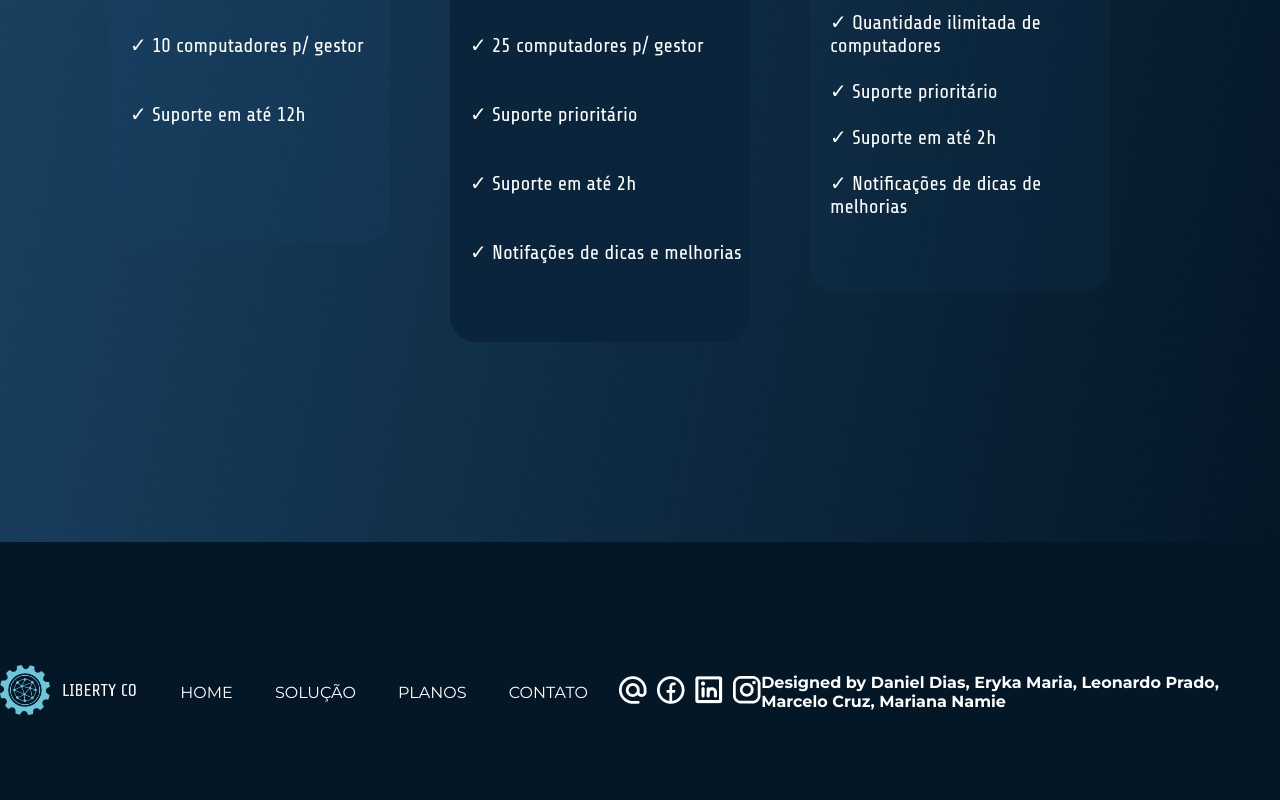
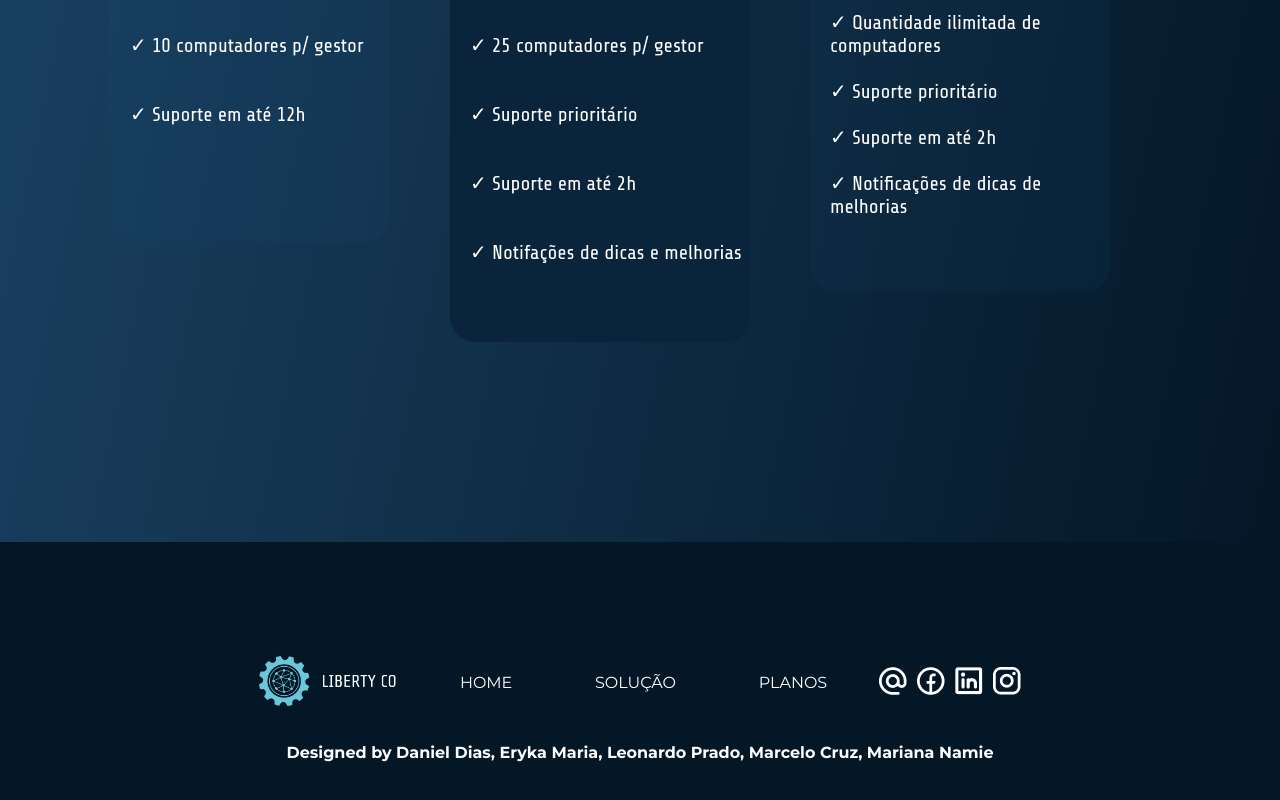
Before and after one commit to LeonardoLopesPrado/liberty-co, a plain HTML site: page site/public/Planos.html in a window 1280 px wide. Shown: the part 1221-2021 px from the top of the page. Drawn offline with Linux system fonts and the light colour scheme.

Commit message:
Alterado footer plans

```diff
--- a/site/public/Planos.html
+++ b/site/public/Planos.html
@@ -96,10 +96,15 @@
                     <img src="styles/assets/logo/logo_side.png" alt="LogoLibertyCo">
                 </div>
                 <ul class="items">
-                   <a href=""><li>HOME</li></a>
-                   <a href=""><li>SOLUÇÃO</li></a>
-                   <a href="./Planos.html"><li>PLANOS</li></a>
-                   <a href=""><li>CONTATO</li></a>
+                    <a href="">
+                        <li>HOME</li>
+                    </a>
+                    <a href="">
+                        <li>SOLUÇÃO</li>
+                    </a>
+                    <a href="./Planos.html">
+                        <li>PLANOS</li>
+                    </a>
                 </ul>
                 <div>
                     <ul class="contact">
@@ -108,7 +113,7 @@
                         <li><img src="styles/assets/icone/linkedin.png" alt=""></li>
                         <li><img src="styles/assets/icone/instagram.png" alt=""></li>
                     </ul>
-    </div>
+
                 </div>
             </div>
             <div>
```
Also changed, not shown: site/public/index.html (+1 -2 lines), site/public/styles/fotter&navbar.css (line endings or trailing spaces). Lines whose indentation alone changed are shown as unchanged.
